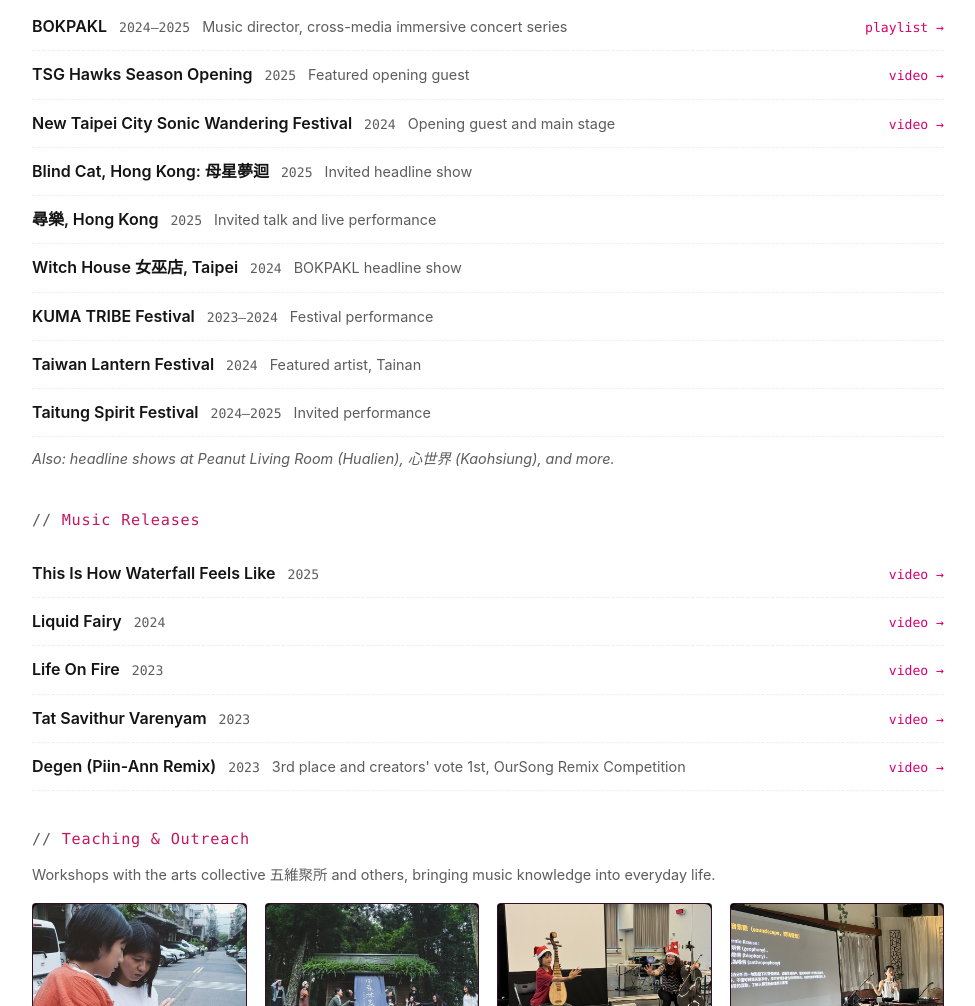
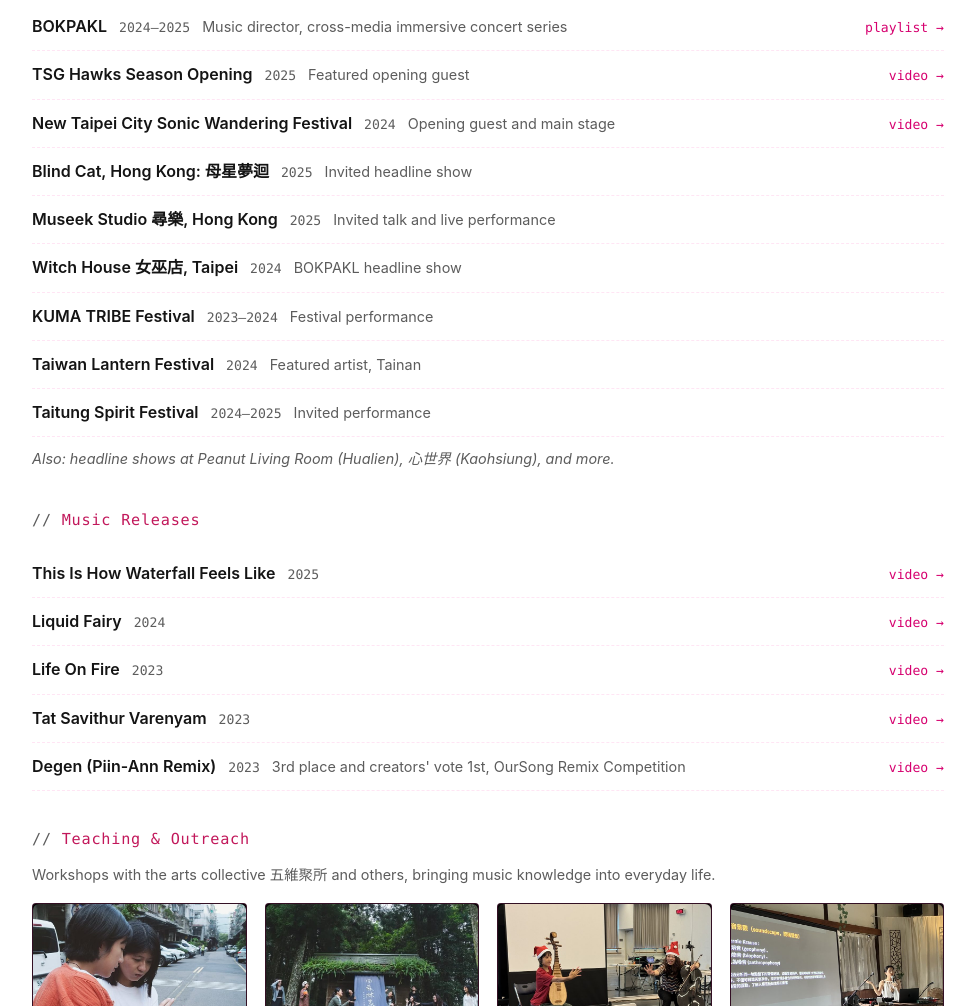
Before and after one commit to PiinAnn/piinann-blog, an Astro site: page / in a window 1280 px wide. Shown: the part 2110-3116 px from the top of the page, without its empty margins (152-1127 px from the left). Built offline with nearby package versions, Linux system fonts and the light colour scheme; Astro itself is replaced by a stand-in of ours.

Commit message:
Homepage: Museek Studio name
Co-Authored-By: Claude Opus 5.5 <noreply@anthropic.com>
Claude-Session: https://claude.ai/code/session_016LQJy7VTULq4xJZcubdRz9

```diff
--- a/src/components/HomePage.astro
+++ b/src/components/HomePage.astro
@@ -107,7 +107,7 @@ const lists = [
       { title: tr('TSG Hawks Season Opening', '台鋼雄鷹開季賽'), year: '2025', note: tr('Featured opening guest', '開場演出嘉賓'), url: 'https://youtu.be/JWwraKbkMB0', link: v },
       { title: tr('New Taipei City Sonic Wandering Festival', '新北市追聲音樂季'), year: '2024', note: tr('Opening guest and main stage', '開場嘉賓與主舞台演出'), url: 'https://youtu.be/O5sM35_VJno', link: v },
       { title: tr('Blind Cat, Hong Kong: 母星夢迴', '香港 Blind Cat《母星夢迴》'), year: '2025', note: tr('Invited headline show', '受邀專場演出') },
-      { title: tr('尋樂, Hong Kong', '香港尋樂'), year: '2025', note: tr('Invited talk and live performance', '受邀分享會與演唱') },
+      { title: tr('Museek Studio 尋樂, Hong Kong', '香港尋樂 Museek Studio'), year: '2025', note: tr('Invited talk and live performance', '受邀分享會與演唱') },
       { title: tr('Witch House 女巫店, Taipei', '臺北女巫店'), year: '2024', note: tr('BOKPAKL headline show', 'BOKPAKL 專場演出') },
       { title: tr('KUMA TRIBE Festival', '黑熊部落露營音樂祭'), year: '2023–2024', note: tr('Festival performance', '音樂節演出') },
       { title: tr('Taiwan Lantern Festival', '台灣燈會'), year: '2024', note: tr('Featured artist, Tainan', '演出藝人，台南') },
```
